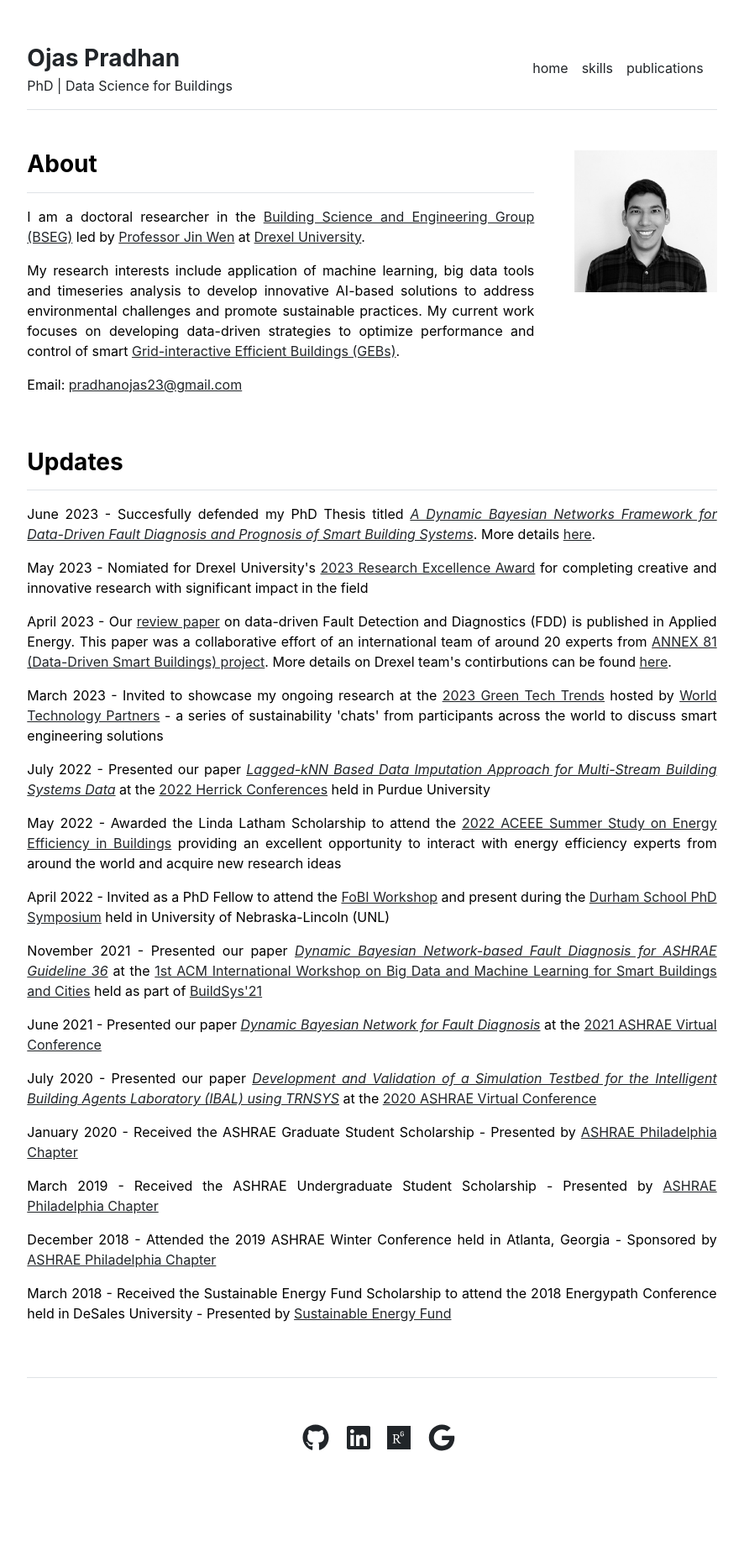
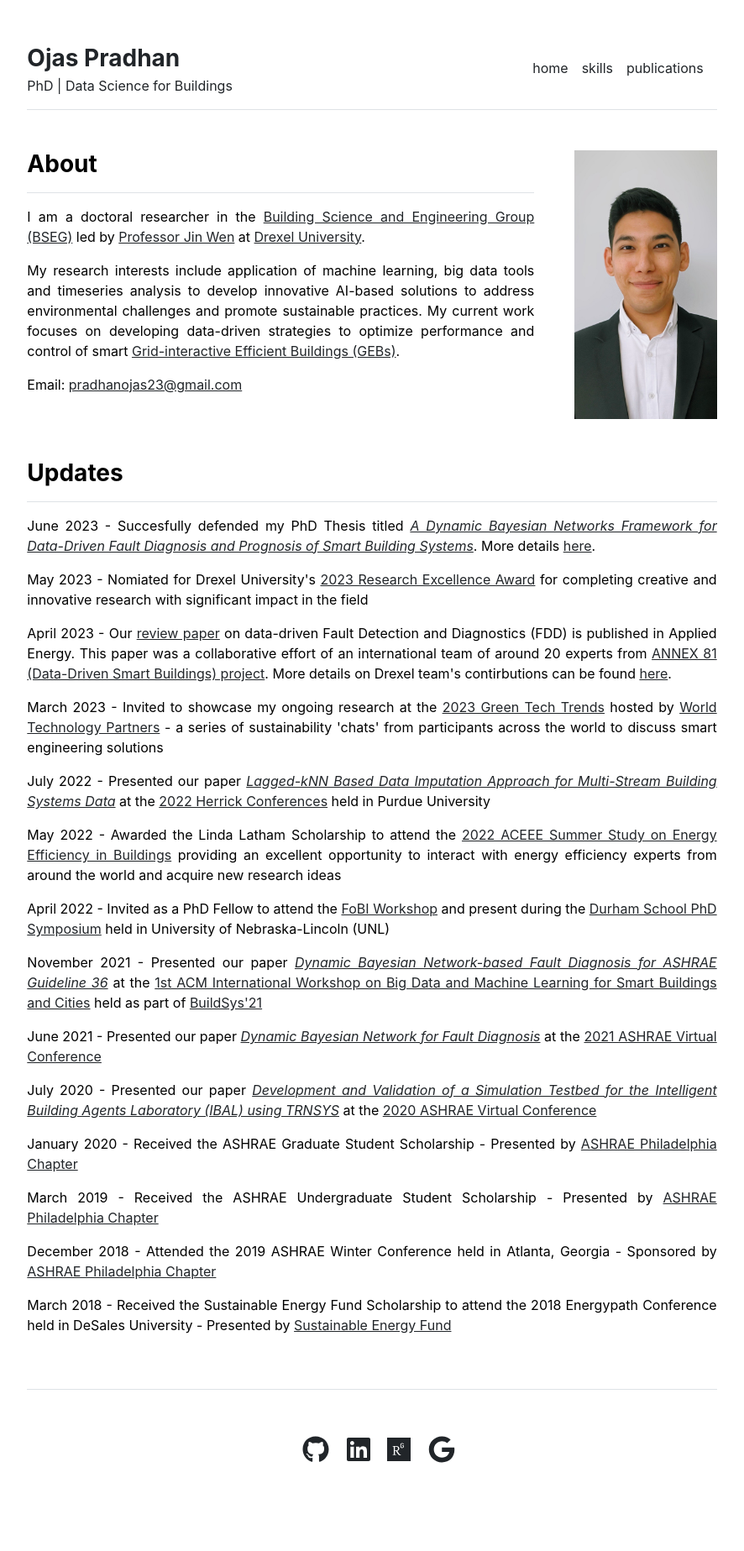
Before and after one commit to pradhanojas/pradhanojas.github.io, a Jekyll site: the page built from index.md, in a window 1280 px wide. Shown: the whole page at 84% size, without its empty margins (197-1083 px from the left). Built offline with Jekyll 4.4.1, drawn with Linux system fonts in a browser that asks for light colours.

Commit message:
new headshot

```diff
--- a/_layouts/home.html
+++ b/_layouts/home.html
@@ -8,7 +8,7 @@ layout: default
     {{ content }}
   </div>
   <div class="col-md-3">
-    <img src="{{ site.github.url }}/assets/img/headshot.jpg" alt="Home" width="100%">
+    <img src="{{ site.github.url }}/assets/img/headshot.jpeg" alt="Home" width="100%">
   </div>
 </div>
 
```
Also changed, not shown: assets/img/headshot-full.jpeg (added), assets/img/headshot.jpeg (added), assets/img/headshot.jpg (deleted), 3 other files.
